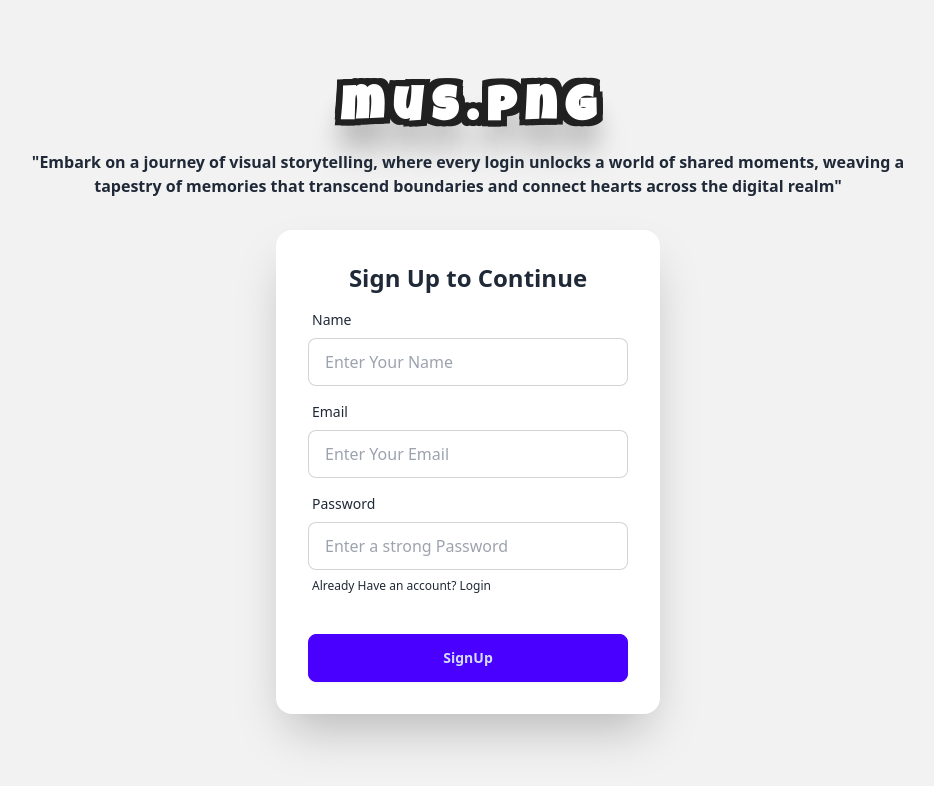
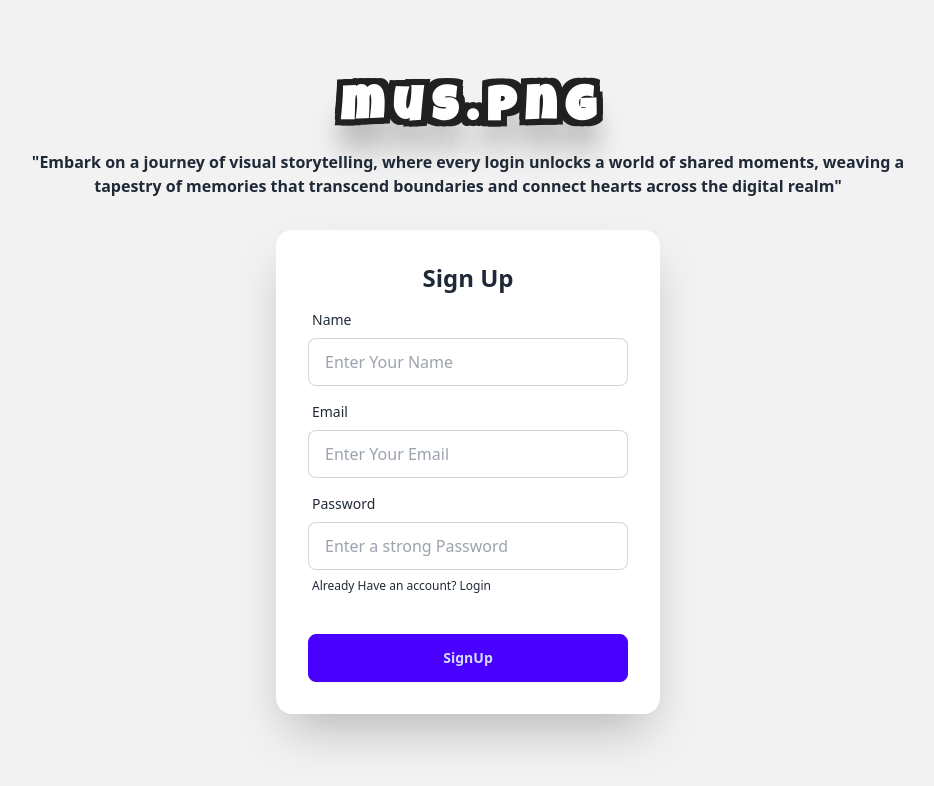
Before and after one commit to Musxeto/kinnie.png, a React (Vite) app: page /signup in a window 1280 px wide. Shown: the top 786 px of the page, without its empty margins (172-1106 px from the left). Built offline with nearby package versions, Linux system fonts and the light colour scheme.

Commit message:
forms + homepage

```diff
--- a/src/Components/Home.jsx
+++ b/src/Components/Home.jsx
@@ -1,9 +1,14 @@
 import React from "react";
+import Navbar from "./HomeComponents/Navbar";
+import UploadForm from "./HomeComponents/UploadForm";
+import ImageGallery from "./HomeComponents/ImageGallery";
 
 const Home = () => {
   return (
     <div>
-      <h1>Home</h1>
+      <Navbar />
+      <UploadForm />
+      <ImageGallery />
     </div>
   );
 };
--- /dev/null
+++ b/src/Components/HomeComponents/ImageGallery.jsx
@@ -0,0 +1,7 @@
+import React from "react";
+
+const ImageGallery = () => {
+  return <div></div>;
+};
+
+export default ImageGallery;
--- /dev/null
+++ b/src/Components/HomeComponents/Navbar.jsx
@@ -0,0 +1,7 @@
+import React from "react";
+
+const Navbar = () => {
+  return <div></div>;
+};
+
+export default Navbar;
--- /dev/null
+++ b/src/Components/HomeComponents/UploadForm.jsx
@@ -0,0 +1,7 @@
+import React from "react";
+
+const UploadForm = () => {
+  return <div></div>;
+};
+
+export default UploadForm;
--- a/src/Components/SignUp.jsx
+++ b/src/Components/SignUp.jsx
@@ -15,10 +15,7 @@ const SignUp = () => {
         </div>
         <div className="card shrink-0 w-full max-w-sm shadow-2xl bg-base-100">
           <form className="card-body signup">
-            <p className="font-bold text-center text-2xl">
-              {" "}
-              Sign Up to Continue
-            </p>
+            <p className="font-bold text-center text-2xl"> Sign Up</p>
             <div className="form-control">
               <label className="label">
                 <span className="label-text">Name</span>
```
